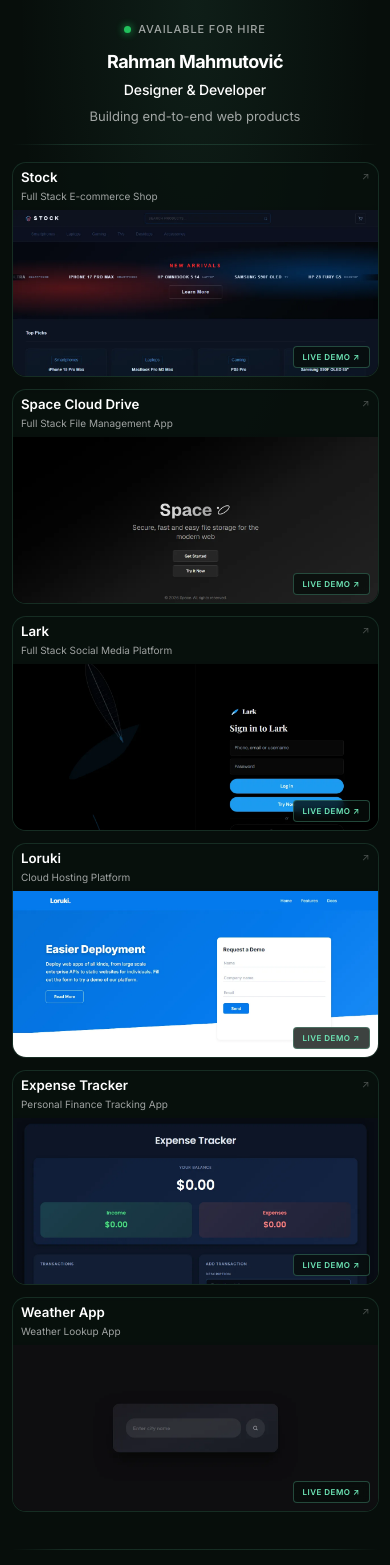
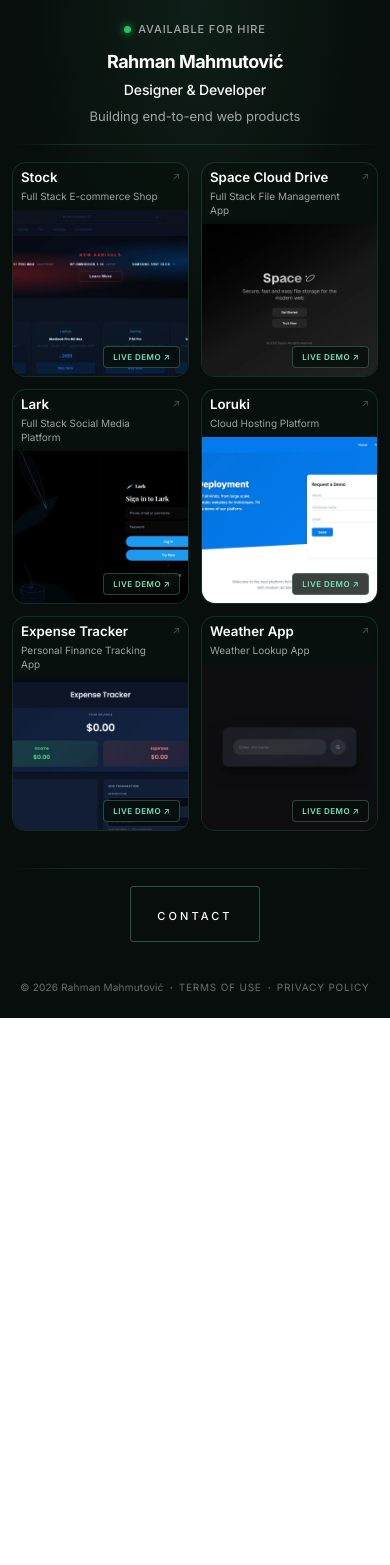
Before and after one commit to mahmutovicr/portfolio-website, a React (Vite) app: page / in a window 390 px wide. Shown: the top 1565 px of the page. After the commit the page ends 1018 px from the top, so only its background shows below. Built offline with nearby package versions, Linux system fonts and the light colour scheme; no server answers; the HTML template or start-up script is replaced by a standard one.

Commit message:
fix: 2-col grid and footer nowrap on mobile

```diff
--- a/src/index.css
+++ b/src/index.css
@@ -540,7 +540,7 @@
 
 @media (max-width: 480px) {
   #about h1 { white-space: normal; font-size: clamp(18px, 4.5vw, 24px); }
-  #grid { grid-template-columns: 1fr; }
+  #grid { grid-template-columns: repeat(2, 1fr); }
   .modal-inner { width: 92vw; padding: 1.5rem 1.2rem; }
   .field label { font-size: 15px; }
   .field input, .field textarea { font-size: 13px; }
@@ -548,6 +548,13 @@
   .footer-copy,
   .footer-legal-link { font-size: clamp(10px, 2.4vw, 12px); }
   .footer-dot { font-size: clamp(12px, 2.6vw, 14px); }
+  #site-footer {
+    flex-wrap: nowrap;
+    justify-content: center;
+    gap: clamp(.3rem, 1.5vw, .6rem);
+    padding-left: clamp(.6rem, 3vw, 1.2rem);
+    padding-right: clamp(.6rem, 3vw, 1.2rem);
+  }
 }
 
 @media (max-width: 768px) {
```
